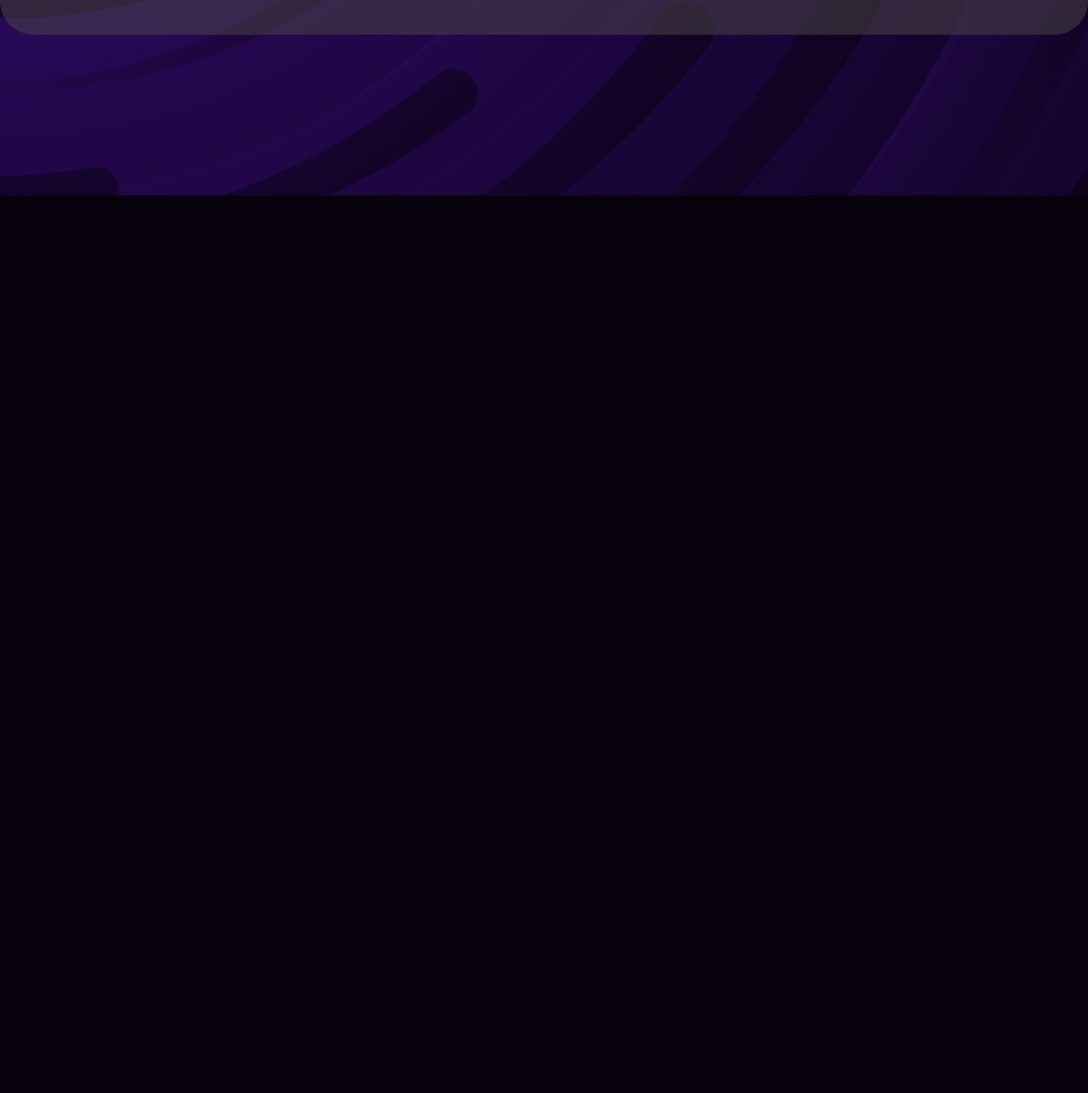
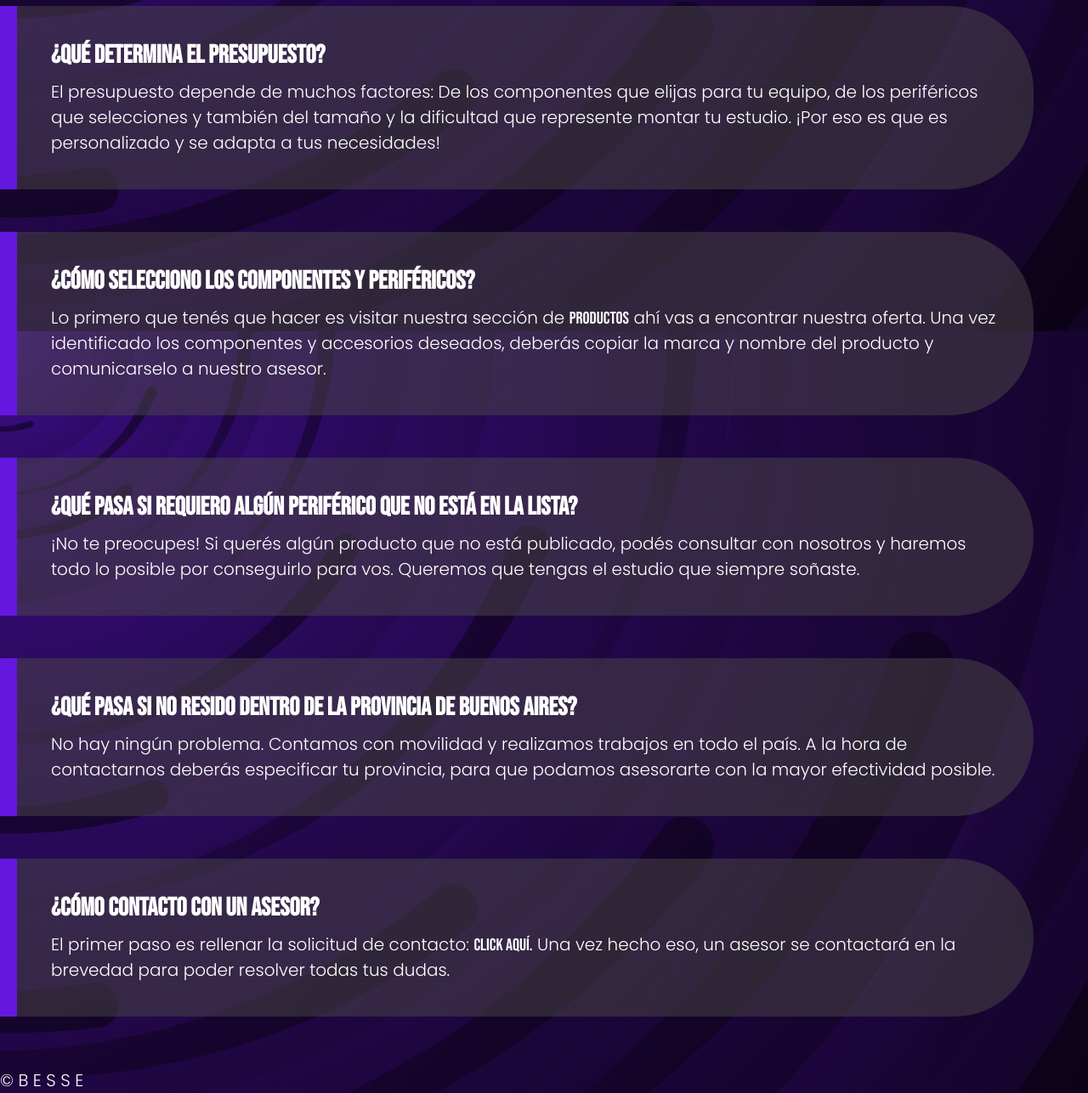
Before and after one commit to belensieiro/Besse_Gaming, a plain HTML site: page preguntas.html in a window 1280 px wide. Shown: the part 570-1857 px from the top of the page at 85% size. Before the commit the page ends 800 px from the top, so only its background shows below. Drawn offline with Linux system fonts and the light colour scheme.

Commit message:
se termina html y se modifica css

```diff
--- a/preguntas.css
+++ b/preguntas.css
@@ -86,7 +86,7 @@ p{
   font-family: "Poppins", sans-serif;
   font-size: 20px;
   color: white;
-  padding-top: 30px;
+  padding-top: 10px;
 }
 
 .contenedor{
@@ -94,17 +94,34 @@ p{
   flex-direction: column;
   justify-content: left;
   background-color: rgba(77, 73, 73, 0.5);
-  width: 100%;
-  height: 300px;
-  border-radius: 40px;
-  margin-top: 50px;
-  padding: 30px;
+  border-left: 20px solid rgb(100, 23, 223);
+  width: 95%;
+  height: 10%;
+  border-radius: 0px 100px 100px 0px;
+  margin: 0px 50px 50px 0px;
+  padding: 40px;
 }
 
 
 
 
-/* MEDIA QUERIES*/
+@media screen and (max-width: 999px) {
+  h1 {
+    font-size: 30px;
+  }
+
+  h2{
+    font-size: 20px;
+  }
+ p{
+   font-size: 12px;
+ }
+ .contenedor {
+  width: 100%;
+ }
+
+}
+
 @media screen and (min-width: 768px) {
   .logo-menu {
     display: none;
@@ -113,3 +130,15 @@ p{
     flex-direction: row;
   }
 }
+
+@media screen and (min-width: 1000px) {
+  .contenedor {
+
+     }
+}
+
+@media screen and (min-width: 1500px) {
+  .contenedor {
+
+     }
+}
--- a/preguntas.html
+++ b/preguntas.html
@@ -34,22 +34,29 @@
         <div class="contenedor">
             <h2>¿Cuáles son los pasos a seguir?</h2>
             <p>Lo primero que tenés que hacer es contactar con uno de nuestros asesores y contarles la idea que tenés para tu proyecto. Una vez hecho eso ellos van a darte un presupuesto personalizado y el tiempo estimado de lo que llevaría el montado del estudio.</p>
-
-
-
-
-
-
-
-
         </div>
-
-
-
-
-
-
-
-
-
+        <div class="contenedor">
+            <h2>¿Qué determina el presupuesto?</h2>
+            <p>El presupuesto depende de muchos factores: De los componentes que elijas para tu equipo, de los periféricos que selecciones y también del tamaño y la dificultad que represente montar tu estudio. ¡Por eso es que es personalizado y se adapta a tus necesidades!</p>
+        </div>
+        <div class="contenedor">
+            <h2>¿Cómo selecciono los componentes y periféricos?</h2>
+            <p>Lo primero que tenés que hacer es visitar nuestra sección de <a href="Productos.html">Productos</a> ahí vas a encontrar nuestra oferta. Una vez identificado los componentes y accesorios deseados, deberás copiar la marca y nombre del producto y comunicarselo a nuestro asesor. </p>
+        </div>
+        <div class="contenedor">
+            <h2>¿Qué pasa si requiero algún periférico que no está en la lista?</h2>
+            <p>¡No te preocupes! Si querés algún producto que no está publicado, podés consultar con nosotros y haremos todo lo posible por conseguirlo para vos. Queremos que tengas el estudio que siempre soñaste.</p>
+        </div>
+        <div class="contenedor">
+            <h2>¿Qué pasa si no resido dentro de la provincia de Buenos Aires?</h2>
+            <p>No hay ningún problema. Contamos con movilidad y realizamos trabajos en todo el país. A la hora de contactarnos deberás especificar tu provincia, para que podamos asesorarte con la mayor efectividad posible.</p>
+        </div>
+        <div class="contenedor">
+            <h2>¿Cómo contacto con un asesor?</h2>
+            <p>El primer paso es rellenar la solicitud de contacto: <a href="contacto.html" target=blank_>Click aquí.</a> Una vez hecho eso, un asesor se contactará en la brevedad para poder resolver todas tus dudas.</p>
+        </div>
     </section>
+    <footer>
+        <p class="p-data">© B E S S E </p>
+    </footer>
+</body>
```
Lines whose indentation alone changed are shown as unchanged.
